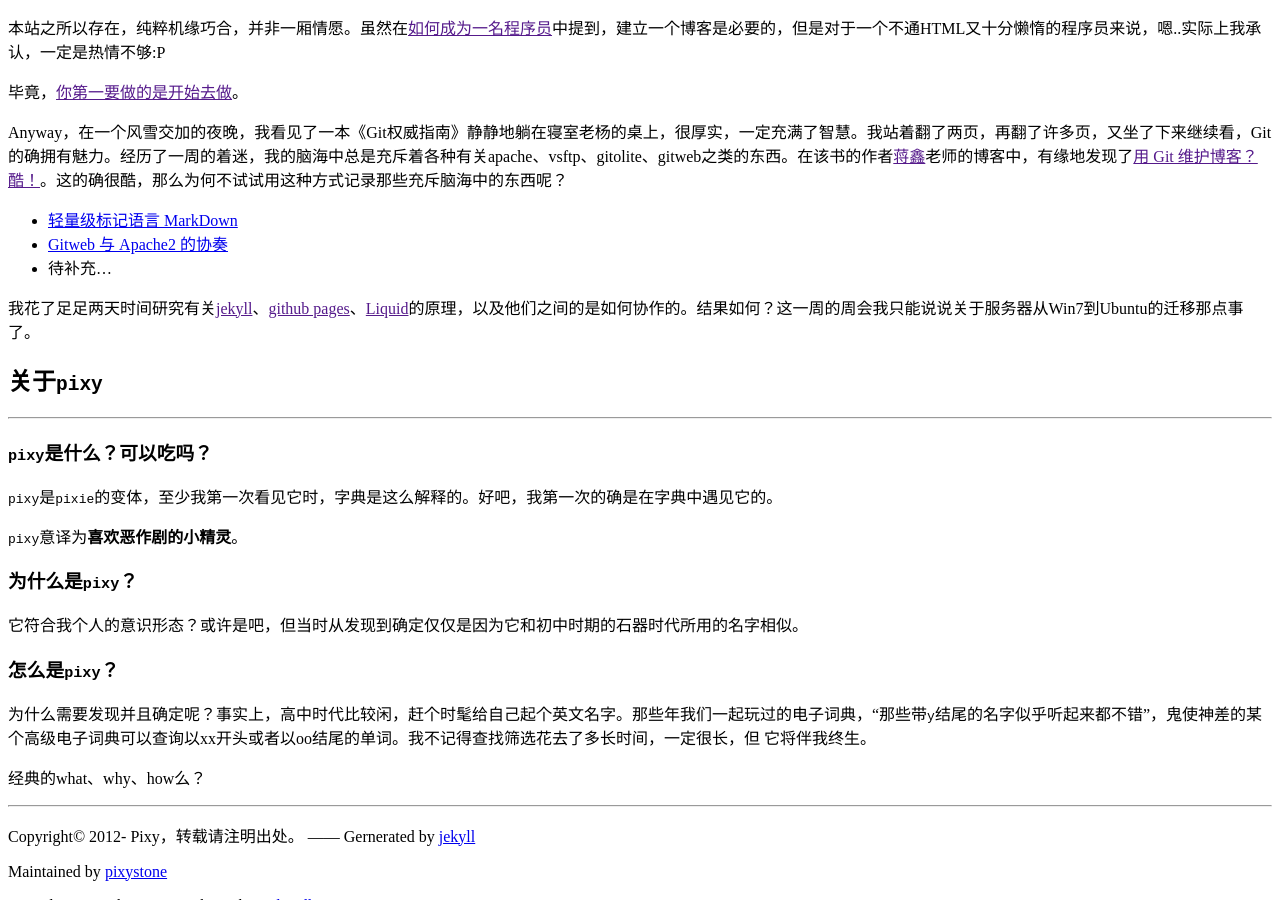
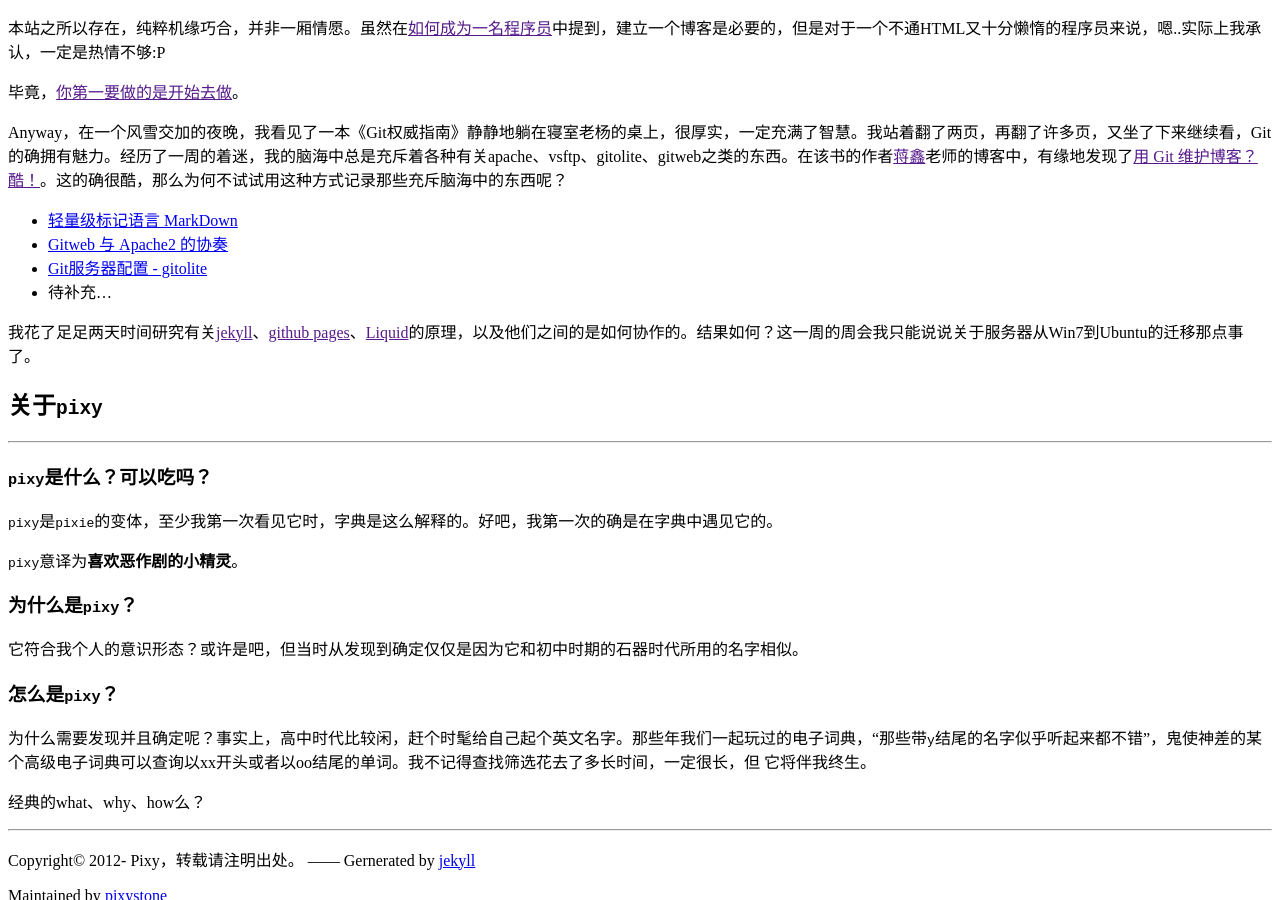
Before and after one commit to pixystone/pixystone.github.com, a Jekyll site: the page built from about.md, in a window 1280 px wide and 900 px high, scrolled down 520 px. Built offline with Jekyll 4.4.1, drawn with Linux system fonts in a browser that asks for light colours.

Commit message:
Update about.md

```diff
--- a/about.md
+++ b/about.md
@@ -26,6 +26,7 @@ Anyway，在一个风雪交加的夜晚，我看见了一本《Git权威指南
 
 - [轻量级标记语言 MarkDown]({% post_url 2012-12-16-light-weight-markup-language-markdown %})
 - [Gitweb 与 Apache2 的协奏]({% post_url 2012-12-30-gitweb-works-with-apache2 %})
+- [Git服务器配置 - gitolite]({% post_url 2013-01-12-git-server-configure-based-on-gitolite %})
 - 待补充...
 
 我花了足足两天时间研究有关[jekyll]()、[github pages]()、[Liquid]()的原理，以及他们之间的是如何协作的。结果如何？这一周的周会我只能说说关于服务器从Win7到Ubuntu的迁移那点事了。
```
